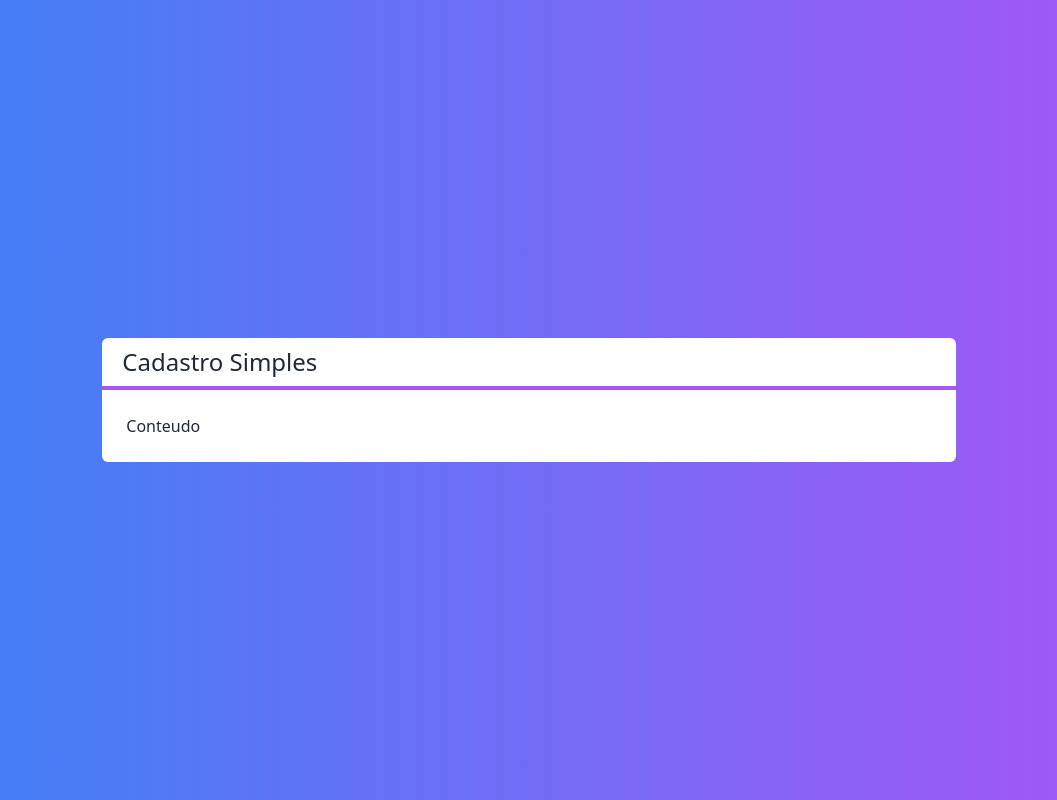
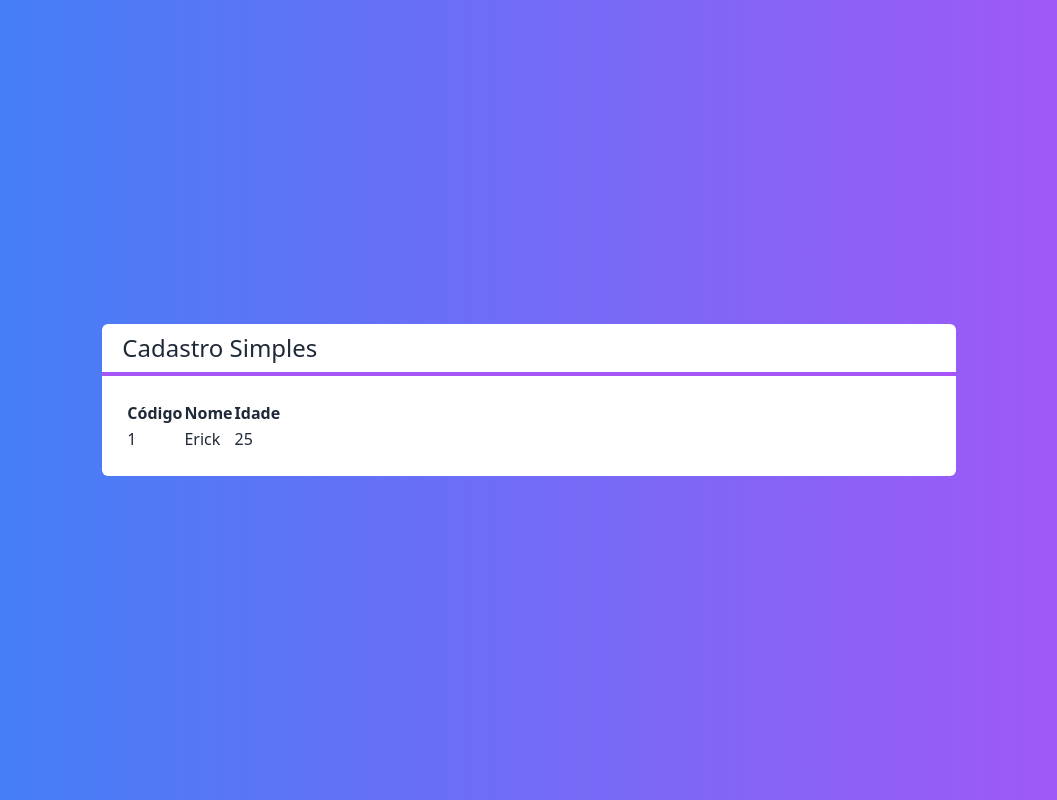
Before and after one commit to Erick-de-Paiva/projeto-next-crud, a Next.js app: page / in a window 1280 px wide. Shown: the whole page, without its empty margins (111-1168 px from the left). Built offline with nearby package versions, Linux system fonts and the light colour scheme.

Commit message:
componente tabela #01

```diff
--- /dev/null
+++ b/src/components/Tabela.tsx
@@ -0,0 +1,41 @@
+import Cliente from "../core/Cliente"
+
+interface TabelaProps {
+    clientes: Cliente[]
+}
+
+export default function Tabela(props: TabelaProps) {
+
+    function renderizarCabecalho() {
+        return (
+            <tr>
+                <th>Código</th>
+                <th>Nome</th>
+                <th>Idade</th>
+            </tr>
+        )
+    }
+
+    function renderizarDados() {
+        return props.clientes?.map((cliente, i) => {
+            return (
+                <tr key={`cliente.id`}>
+                    <td>{cliente.id}</td>
+                    <td>{cliente.nome}</td>
+                    <td>{cliente.idade}</td>
+                </tr>
+            )
+        })
+    }
+
+    return (
+        <table>
+            <thead>
+                {renderizarCabecalho()}
+            </thead>
+            <tbody>
+                {renderizarDados()}
+            </tbody>
+        </table>
+    )
+}
--- a/src/pages/index.tsx
+++ b/src/pages/index.tsx
@@ -1,6 +1,13 @@
 import Layout from "../components/Layout";
+import Tabela from "../components/Tabela";
+import Cliente from "../core/Cliente";
 
 export default function Home() {
+
+  const clientes = [
+    new Cliente('Erick', 25, '1')
+  ]
+
   return (
     <div className={`
       flex justify-center items-center h-screen
@@ -8,7 +15,7 @@
       text-white
     `}>
         <Layout titulo="Cadastro Simples">
-          <span>Conteudo</span>
+          <Tabela clientes={clientes}></Tabela>
         </Layout>
     </div>
   )
```
